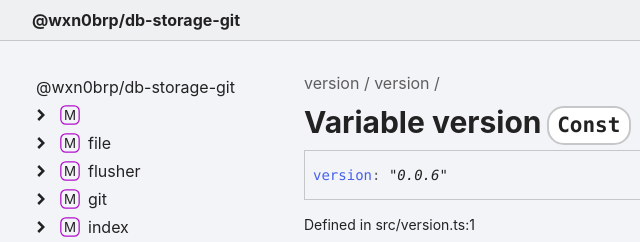
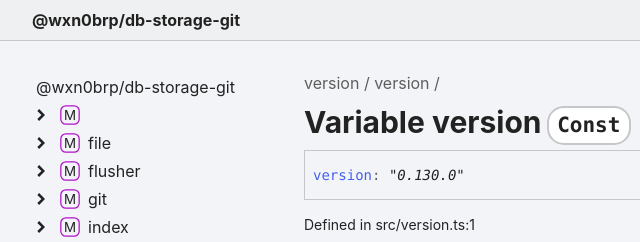
Before and after one commit to wxn0brP/ValtheraDB-storage-git, a plain HTML site: page variables/version.version.html in a window 1280 px wide. Shown: the top 242 px of the page, 0-640 px from the left. Drawn offline with Linux system fonts and the light colour scheme.

Commit message:
deploy: 427f7ea26484083de0f642cd6f743972f9130549

```diff
--- a/variables/version.version.html
+++ b/variables/version.version.html
@@ -11,7 +11,7 @@
 <li><a href="../modules/version.html">version</a></li>
 <li><a href="" aria-current="page">version</a></li></ul>
 <h1>Variable version<code class="tsd-tag">Const</code></h1></div>
-<div class="tsd-signature"><span class="tsd-kind-variable">version</span><span class="tsd-signature-symbol">:</span> <span class="tsd-signature-type">&quot;0.0.6&quot;</span></div><aside class="tsd-sources">
+<div class="tsd-signature"><span class="tsd-kind-variable">version</span><span class="tsd-signature-symbol">:</span> <span class="tsd-signature-type">&quot;0.130.0&quot;</span></div><aside class="tsd-sources">
 <ul>
 <li>Defined in src/version.ts:1</li></ul></aside></div>
 <div class="col-sidebar">
```
